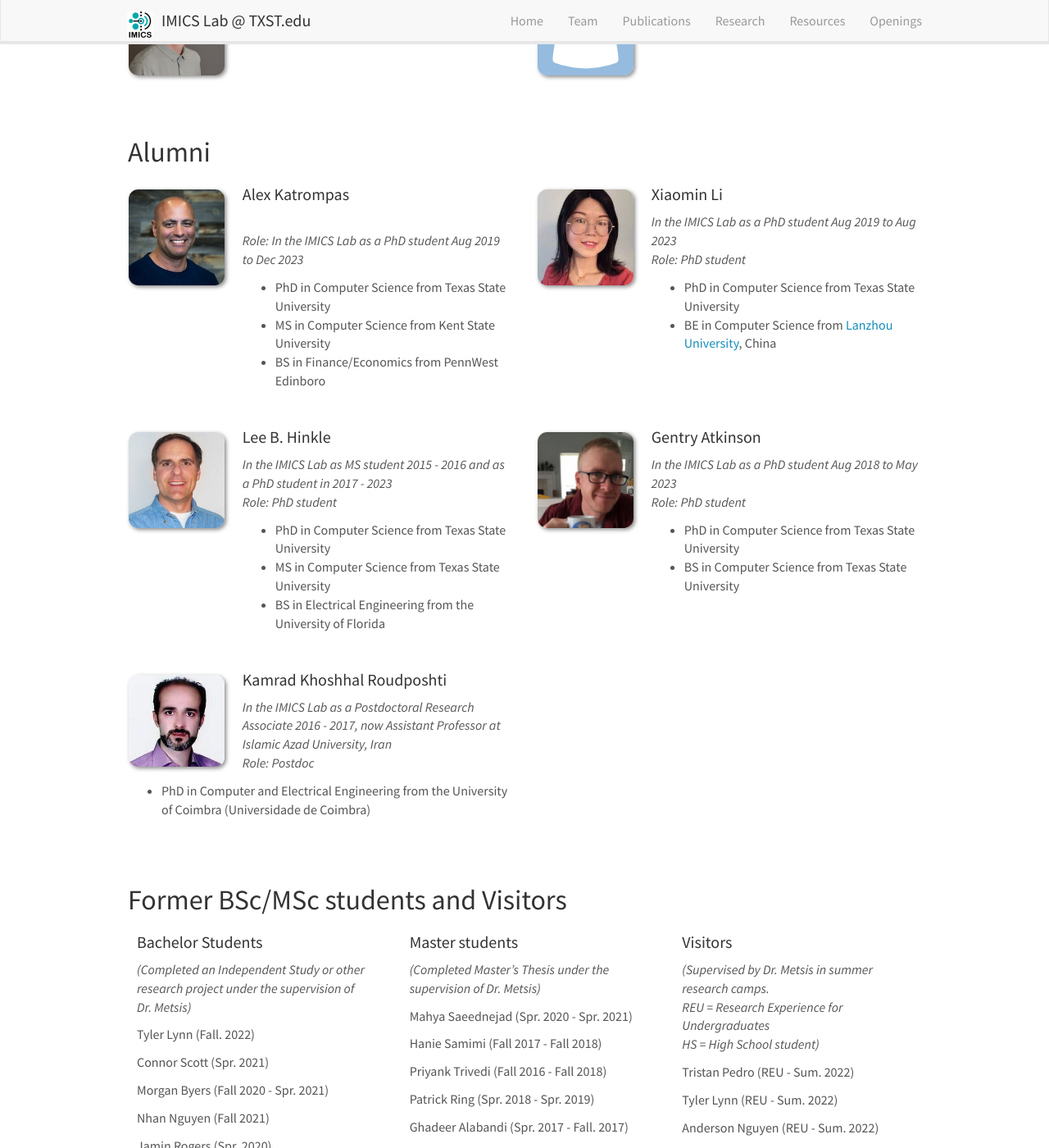
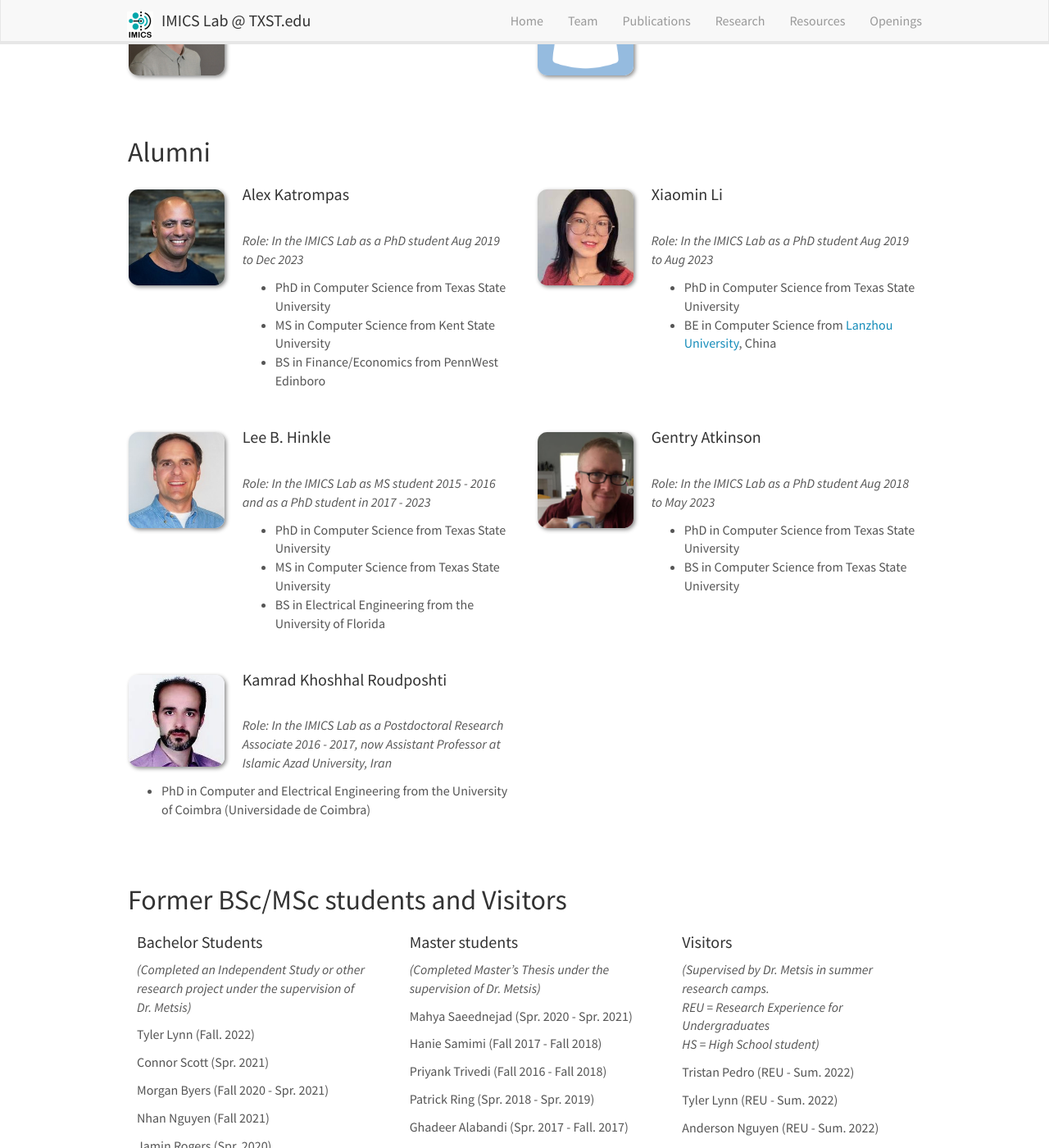
Before and after one commit to imics-lab/imics-lab.github.io, a Jekyll site: the page built from _pages/team.md, in a window 1280 px wide and 1400 px high, scrolled down 1113 px. Shown: the whole window at 82% size. Built offline with Jekyll 4.4.1, drawn with Linux system fonts in a browser that asks for light colours; nearby versions of some CDN libraries.

Commit message:
Update alumni_members.yml

```diff
--- a/_data/alumni_members.yml
+++ b/_data/alumni_members.yml
@@ -9,17 +9,15 @@
 
 - name: Xiaomin Li
   photo: xiaomin.jpeg
-  duration: In the IMICS Lab as a PhD student Aug 2019 to Aug 2023
   email: x_l30@txstate.edu
-  info: PhD student
+  info: In the IMICS Lab as a PhD student Aug 2019 to Aug 2023
   number_educ: 2
   education1: PhD in Computer Science from Texas State University
   education2: BE in Computer Science from <a href="https://en.lzu.edu.cn/">Lanzhou University</a>, China
 
 - name: Lee B. Hinkle
   photo: lee.jpg
-  duration: In the IMICS Lab as MS student 2015 - 2016 and as a PhD student in 2017 - 2023
-  info: PhD student
+  info: In the IMICS Lab as MS student 2015 - 2016 and as a PhD student in 2017 - 2023
   email: leebhinkle@txstate.edu
   number_educ: 3
   education1: PhD in Computer Science from Texas State University
@@ -29,8 +27,7 @@
 
 - name: Gentry Atkinson
   photo: gentry.jpg
-  info: PhD student
-  duration: In the IMICS Lab as a PhD student Aug 2018 to May 2023
+  info: In the IMICS Lab as a PhD student Aug 2018 to May 2023
   email: gma23@txstate.edu
   number_educ: 2
   education1: PhD in Computer Science from Texas State University
@@ -39,8 +36,7 @@
 
 - name: Kamrad Khoshhal Roudposhti
   photo: kamrad.jpeg
-  info: Postdoc
-  duration: In the IMICS Lab as a Postdoctoral Research Associate 2016 - 2017, now Assistant Professor at Islamic Azad University, Iran
+  info: In the IMICS Lab as a Postdoctoral Research Associate 2016 - 2017, now Assistant Professor at Islamic Azad University, Iran
   email:
   number_educ: 1
   education1: PhD in Computer and Electrical Engineering from the University of Coimbra (Universidade de Coimbra)
```
